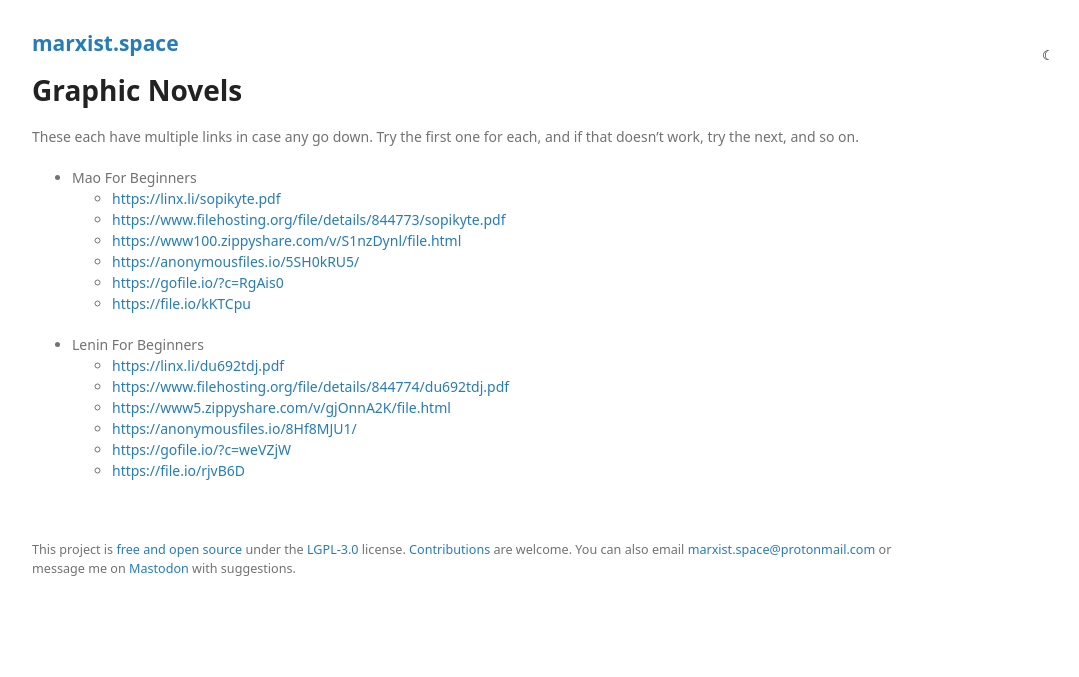
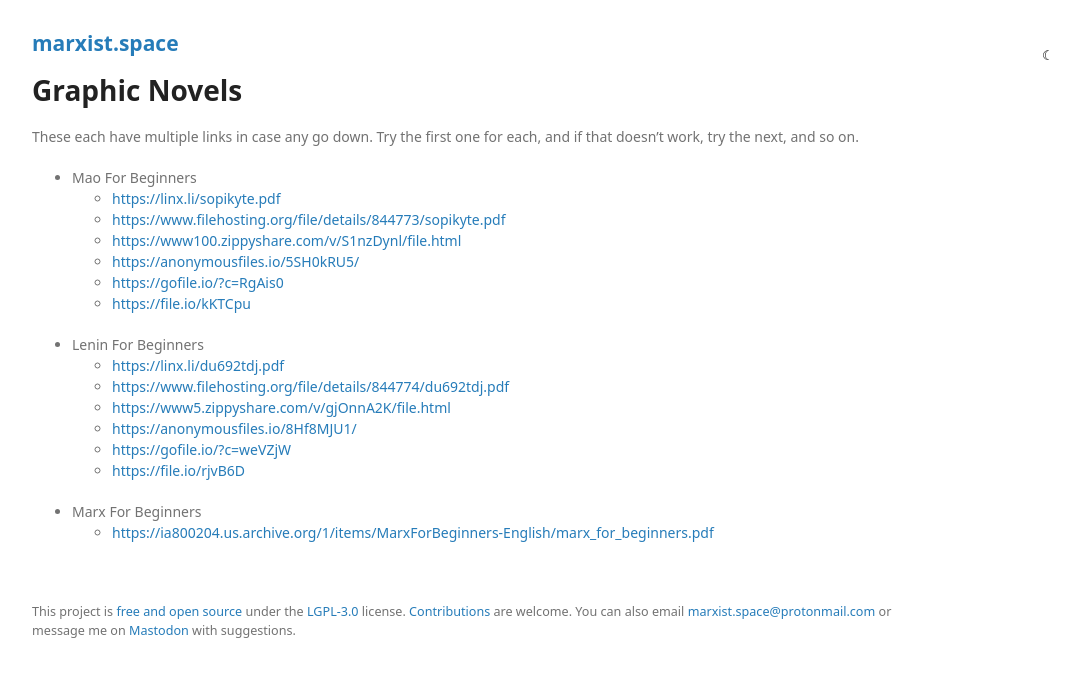
Before and after one commit to prolesoft/marxist.space, a Jekyll site: the page built from graphic-novels.md, in a window 1280 px wide. Shown: the top 677 px of the page, without its empty margins (178-1257 px from the left). Built offline with Jekyll 4.4.1, drawn with Linux system fonts in a browser that asks for light colours; our own code applies the rules of GitHub Pages for plain Markdown files.

Commit message:
graphic-novels.md

```diff
--- a/graphic-novels.md
+++ b/graphic-novels.md
@@ -24,3 +24,5 @@
     * <https://anonymousfiles.io/8Hf8MJU1/>
     * <https://gofile.io/?c=weVZjW>
     * <https://file.io/rjvB6D>
+* Marx For Beginners
+    * <https://ia800204.us.archive.org/1/items/MarxForBeginners-English/marx_for_beginners.pdf>
```
